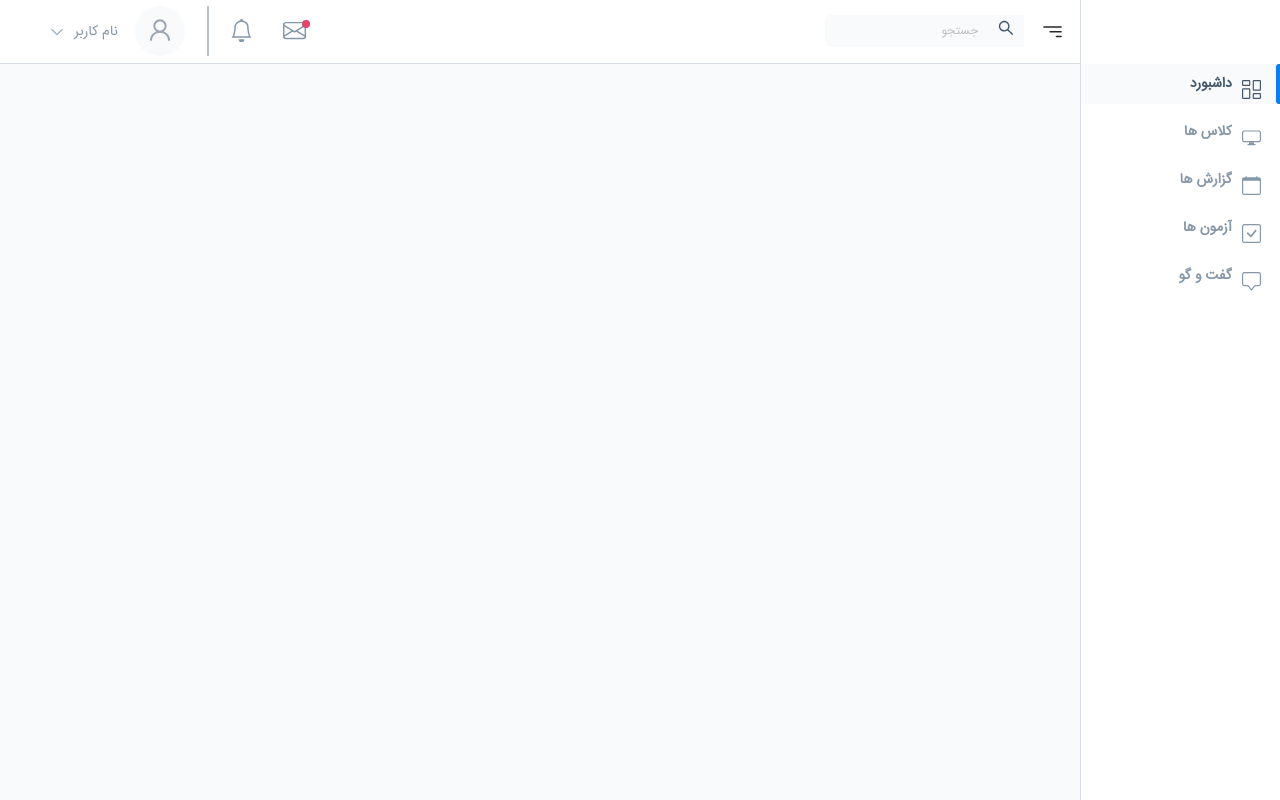
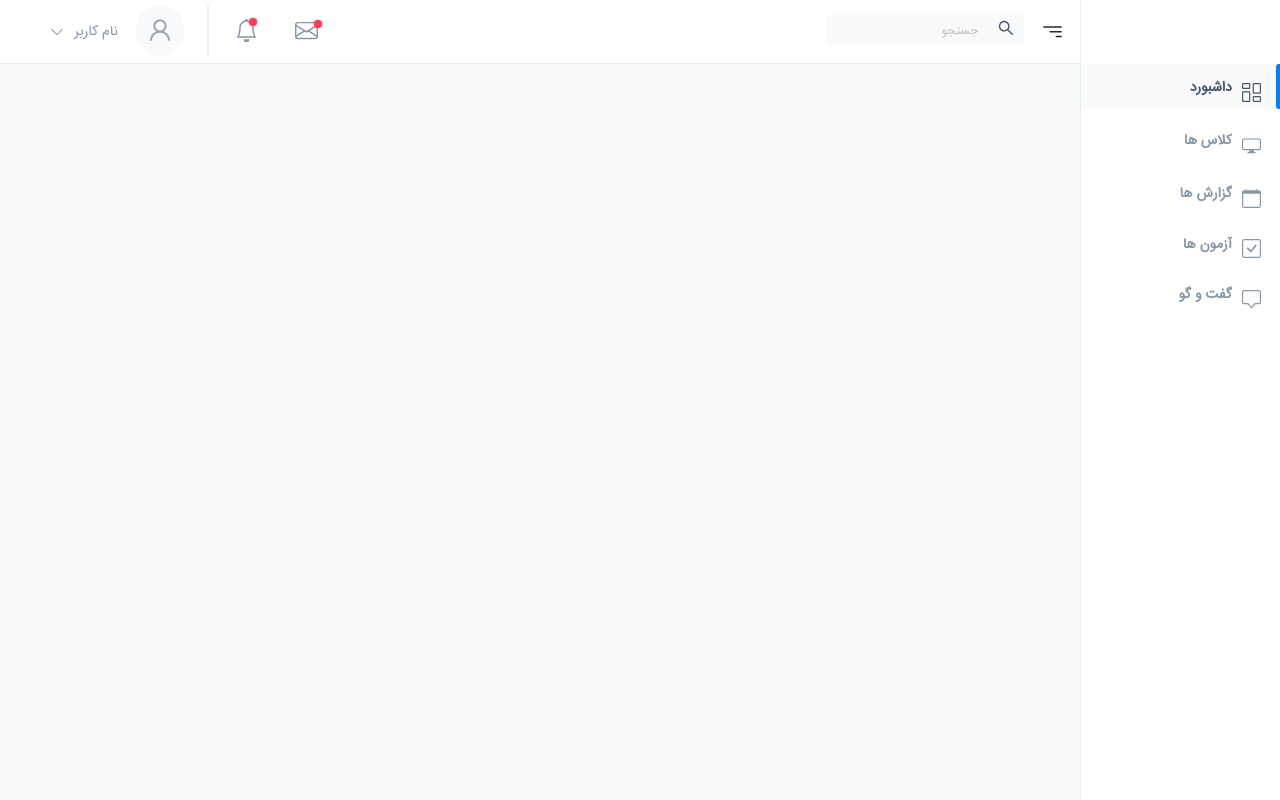
Before and after one commit to rzbasereh/ReactEduWebsite, a React (Create React App) app in the folder templates/: page /base_layout in a window 1280 px wide. Built offline with nearby package versions, Linux system fonts and the light colour scheme.

Commit message:
base ready !

```diff
--- a/templates/src/App.css
+++ b/templates/src/App.css
@@ -261,6 +261,7 @@ input:-webkit-autofill:active {
     right: auto !important;
     left: 0;
 }
+
 #components-layout-demo-custom-trigger .trigger {
     font-size: 18px;
     line-height: 64px;
@@ -289,6 +290,7 @@ input:-webkit-autofill:active {
     height: 100%;
     direction: rtl;
 }
+
 .site-layout,
 .site-layout .site-layout-background {
     background-color: #F8FAFB;
@@ -296,10 +298,11 @@ input:-webkit-autofill:active {
 
 .ant-layout-sider {
     padding-top: 60px;
-    border-left: 1px solid #B0BBC680;
+    border-left: 1px solid #eaedf0;
     direction: ltr;
     overflow-x: hidden;
 }
+
 .ant-layout-sider ul {
     text-align: right;
     direction: ltr;
@@ -311,10 +314,12 @@ input:-webkit-autofill:active {
     position: relative;
     right: 60px;
 }
+
 .ant-menu:not(.ant-menu-horizontal) .ant-menu-item-selected {
     background-color: #F8FAFB;
-    color:#44566C;
+    color: #44566C;
 }
+
 .ant-layout-sider .ant-menu-inline .ant-menu-item::after {
     border-right: 5px solid #0081FF;
     border-top-left-radius: 3px;
@@ -322,89 +327,116 @@ position: relative;
     -webkit-border-top-left-radius: 3px;
     -webkit-border-bottom-left-radius: 3px;
 }
+
 .ant-layout-sider .ant-menu-inline .ant-menu-item,
 .ant-layout-sider .ant-menu-submenu-title {
     font-weight: bold;
     padding-right: 20px;
     direction: rtl;
 }
+
 .ant-layout-sider li:hover,
-.ant-layout-sider .ant-menu-submenu-title:hover{
+.ant-layout-sider .ant-menu-submenu-title:hover {
     background-color: #F8FAFB;
-    color:#44566C!important;
+    color: #44566C !important;
 }
+
 .ant-menu-submenu-inline > .ant-menu-submenu-title:hover .ant-menu-submenu-arrow::before,
 .ant-menu-submenu-inline > .ant-menu-submenu-title:hover .ant-menu-submenu-arrow::after {
     background: linear-gradient(to right, #44566C, #44566C);
 }
+
 .ant-layout-sider .bi {
     font-size: 19px;
     position: relative;
-    top: 5px;
+    top: 4px;
     margin-left: 10px;
 }
+
+.ant-layout-sider-collapsed .bi {
+    top: 7px;
+}
+
 .ant-layout-sider .ant-menu-inline-collapsed > .ant-menu-item .anticon {
     position: relative;
     right: 5px;
 }
+
 .ant-menu-inline-collapsed > .ant-menu-item {
     margin-right: 15px;
     margin-left: 15px;
     border-radius: 10px;
     padding: 0 11px;
 }
+
 .ant-layout-sider-collapsed .ant-menu-submenu {
     margin: 4px 15px 8px 15px;
-        border-radius:10px ;
+    border-radius: 10px;
 
 }
+
 .ant-layout-sider-collapsed .ant-menu-inline-collapsed > .ant-menu-submenu > .ant-menu-submenu-title {
-    padding: 0 15px ;
+    padding: 0 15px;
     margin: 0;
-        border-radius:10px ;
+    border-radius: 10px;
 
 }
+
 .ant-layout-sider .ant-menu-sub > li {
-    padding-right: 70px!important;
+    padding-right: 70px !important;
 }
+
 .ant-menu-submenu-selected {
     color: #8697A8;
 }
+
 .ant-menu-vertical .ant-menu-submenu-selected {
     color: #44566C;
     background-color: #F8FAFB;
 }
+
 .ant-menu-item-active:hover {
     color: #44566C;
     background-color: #F8FAFB;
 }
+
 .ant-menu-item-only-child,
 .ant-menu-item {
     color: #8697A8;
 }
+
 .ant-menu-item:hover, .ant-menu-item-active, .ant-menu:not(.ant-menu-inline) .ant-menu-submenu-open, .ant-menu-submenu-active, .ant-menu-submenu-title:hover {
     color: #44566C;
 }
+
 .ant-layout-header {
     background-color: #fff !important;
-    border-bottom: 1px solid #B0BBC680;
+    border-bottom: 1px solid #eaedf0;
 }
-.ant-layout-header  .trigger {
+
+.ant-layout-header .trigger {
     margin: 20px 15px;
 }
+
 .ant-layout-header .bi-filter-right {
     font-size: 25px;
 }
+
 .ant-layout-header .ant-input-search {
-    width:200px;
+    width: 200px;
     direction: ltr;
     margin-top: 15px;
 }
+
 .ant-layout-header .ant-btn-primary {
     background-color: #F8FAFB;
     box-shadow: none;
     border: none;
     color: #44566C;
+}
+
+.ant-menu-vertical > .ant-menu-item {
+    height: 45px;
 }
 
 .ant-layout-header .ant-input-group .ant-input {
@@ -416,38 +448,46 @@ position: relative;
     border-bottom-left-radius: 6px;
     border-top-left-radius: 6px;
 }
+
 .ant-layout-header .ant-input-group .ant-btn {
     font-size: 16px;
     padding: 6px 10px;
     border-radius: 6px;
 }
+
 .ant-layout-header .ant-input-group .ant-btn:after {
     display: none;
 }
+
 .ant-layout-header .ant-input-search-enter-button input + .ant-input-group-addon {
     border-bottom-right-radius: 6px;
     border-top-right-radius: 6px;
 }
+
 .ant-input:focus, .ant-input-focused {
     box-shadow: none;
 }
+
 .ant-layout-header .ant-col:last-child {
     direction: ltr;
     padding-left: 30px;
 }
+
 .bell {
     margin-left: 35px;
 }
+
 .bell:after {
     content: '';
-    border: 1px solid #44566C60;
+    border: 1px solid #eaedf0;
     height: 50px;
     position: absolute;
     bottom: -7px;
     left: -13px;
     z-index: 1000000;
 }
-.ant-layout-header .ant-col:last-child  button:first-child {
+
+.ant-layout-header .ant-col:last-child button:first-child {
     padding: 0;
     border: none;
     box-shadow: none;
@@ -458,20 +498,24 @@ position: relative;
 }
 
 .ant-layout-header .ant-col:last-child button:not(:first-child) {
-    padding: 0 10px;
+    padding: 0 15px;
     border: 0;
     box-shadow: none;
     position: relative;
     top: 5px;
     margin-right: 10px;
+    width: 50px;
 }
+
 .ant-layout-header .ant-col:last-child button:not(:first-child) svg {
     font-size: 23px;
     color: #8697A8;
 }
+
 .ant-layout-header .ant-col:last-child button:hover {
     color: #44566C;
 }
+
 .ant-layout-header .ant-avatar {
     width: 50px;
     height: 50px;
@@ -480,64 +524,35 @@ position: relative;
     background-color: #F8FAFB;
     color: #44566C80;
 }
+
 .ant-layout-header .ant-col:last-child > button:first-child .anticon {
     margin-right: 10px;
     position: relative;
     top: 2px;
 }
+
 a.ant-typography, .ant-typography a {
     color: #8697A8;
 }
+
 a.ant-typography:hover, .ant-typography a:hover {
     color: #44566C;
 }
+
 .ant-avatar.ant-avatar-icon > .anticon {
     font-size: x-large;
     position: relative;
     top: 3px;
 }
+
 .ant-popover-content {
     text-align: right;
 }
+
 [ant-click-animating-without-extra-node='true']::after, .ant-click-animating-node {
     display: none;
 }
-.notification-indicator {
-    position: absolute;
-    top: 12px;
-    right: 12px;
-    display: block;
-    width: 7px;
-    height: 7px;
-    border-radius: 100%;
-    z-index: 0;
-}
-.notification-indicator-primary {
-    background: #4d8af0;
-}
-/*.notification-indicator.notification-indicator-ripple:before {*/
-/*    content: "";*/
-/*    display: block;*/
-/*    width: 26px;*/
-/*    height: 26px;*/
-/*    z-index: -1;*/
-/*    position: absolute;*/
-/*    top: -9px;*/
-/*    left: -9px;*/
-/*    border-radius: 100%;*/
-/*    opacity: 0;*/
-/*    -webkit-transform-origin: 50% 50%;*/
-/*    transform-origin: 50% 50%;*/
-/*    mix-blend-mode: screen;*/
-/*    -webkit-animation: ripple 1.2s ease-out;*/
-/*    animation: ripple 1.2s ease-out;*/
-/*    -webkit-animation-iteration-count: infinite;*/
-/*    animation-iteration-count: infinite;*/
-/*}*/
-/*.notification-indicator-primary:before {*/
-/*    content: "";*/
-/*    background: rgba(77,138,240,.5);*/
-/*}*/
+
 .ant-layout-header .ant-badge-status-dot {
     top: -12px;
     left: -12px;
@@ -545,3 +560,24 @@ a.ant-typography:hover, .ant-typography a:hover {
     height: 8px;
     background-color: #FF3D57;
 }
+
+.ant-layout-header .ant-badge-status-processing::after {
+    background-color: #FF3D57;
+    width: 10px;
+    height: 10px;
+    left: -1px;
+    top: -1px;
+    border: 0;
+}
+
+.bell .ant-badge {
+    position: relative;
+    margin: 0 !important;
+    left: 3px;
+    top: -2px;
+}
+
+.ant-layout-sider .ant-menu-inline .ant-menu-item, .ant-layout-sider .ant-menu-submenu-title {
+    height: 45px;
+    padding-top: 3px;
+}
--- a/templates/src/containers/base_layout.js
+++ b/templates/src/containers/base_layout.js
@@ -122,12 +122,14 @@ class BaseLayout extends React.Component {
                                     </Button>
                                 </Popover>
                                 <Avatar icon={<UserOutlined/>}/>
-                                <Popover content={EventContent}  title='رویداد ها' trigger="click" placement="bottomRight">
-                                    <Button className='bell'><BellIcon/></Button>
+                                <Popover content={EventContent} title='رویداد ها' trigger="click">
+                                    <Button className='bell'><BellIcon/>
+                                        <Badge status="processing"/>
+                                    </Button>
                                 </Popover>
-                                <Popover content={MassageContent} title='پیام ها' trigger="click" placement="bottomRight">
-                                    <Button><EnvelopeIcon />
-                                    <Badge status="processing" />
+                                <Popover content={MassageContent} title='پیام ها' trigger="click">
+                                    <Button><EnvelopeIcon/>
+                                        <Badge status="processing"/>
                                     </Button>
                                 </Popover>
                             </Col>
```
Lines whose indentation alone changed are shown as unchanged.
